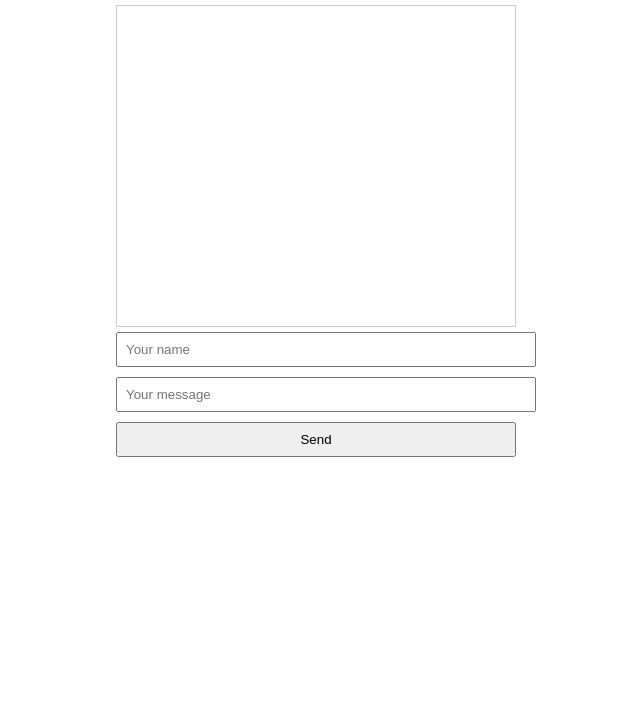
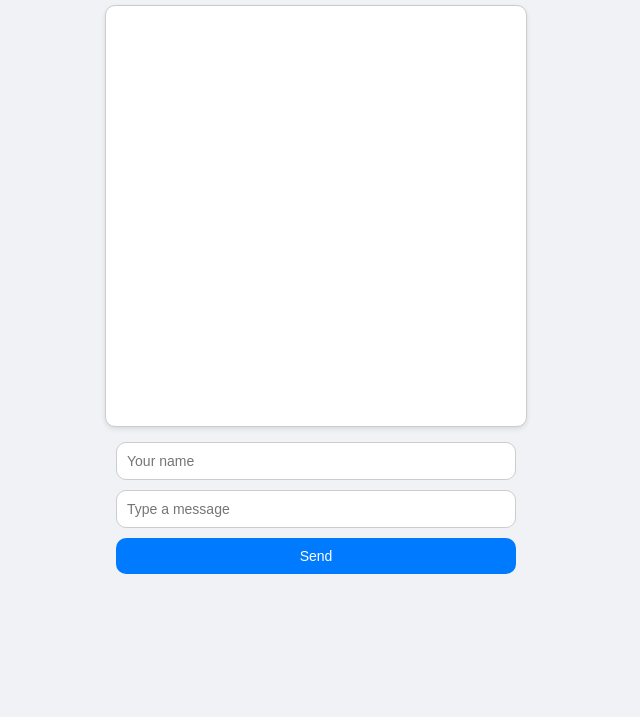
Before and after one commit to Mydhee24/Dheechat, a plain HTML site: page index.html in a window 1280 px wide. Shown: the part 83-800 px from the top of the page, without its empty margins (324-964 px from the left). Drawn offline with Linux system fonts and the light colour scheme; no server answers.

Commit message:
Revamp index.html for improved UI and layout
Updated the chat app's design and structure.

```diff
--- a/index.html
+++ b/index.html
@@ -1,25 +1,102 @@
 <!DOCTYPE html>
-<html>
+<html lang="en">
 <head>
-  <title>Dhee Chat App</title>
   <meta charset="UTF-8">
+  <title>My Cool Chat App</title>
   <style>
-    body { font-family: Arial; max-width: 400px; margin: 40px auto; }
-    #messages { border: 1px solid #ccc; height: 300px; overflow-y: scroll; padding: 10px; }
-    input, button { padding: 8px; margin: 5px 0; width: 100%; }
+    body {
+      font-family: Arial, sans-serif;
+      background-color: #f0f2f5;
+      display: flex;
+      flex-direction: column;
+      align-items: center;
+      margin: 0;
+      padding: 20px;
+    }
+
+    h2 {
+      color: #333;
+    }
+
+    #messages {
+      width: 100%;
+      max-width: 400px;
+      height: 400px;
+      border: 1px solid #ccc;
+      border-radius: 10px;
+      background-color: #fff;
+      overflow-y: scroll;
+      padding: 10px;
+      margin-bottom: 10px;
+      box-shadow: 0 2px 5px rgba(0,0,0,0.1);
+    }
+
+    .message {
+      margin: 5px 0;
+      padding: 8px 12px;
+      border-radius: 15px;
+      max-width: 70%;
+      word-wrap: break-word;
+      display: inline-block;
+    }
+
+    .my-message {
+      background-color: #007bff;
+      color: #fff;
+      align-self: flex-end;
+      float: right;
+      clear: both;
+    }
+
+    .other-message {
+      background-color: #e5e5ea;
+      color: #000;
+      float: left;
+      clear: both;
+    }
+
+    #inputArea {
+      display: flex;
+      flex-direction: column;
+      max-width: 400px;
+      width: 100%;
+    }
+
+    input, button {
+      padding: 10px;
+      margin: 5px 0;
+      border-radius: 10px;
+      border: 1px solid #ccc;
+      width: 100%;
+      box-sizing: border-box;
+      font-size: 14px;
+    }
+
+    button {
+      background-color: #007bff;
+      color: white;
+      border: none;
+      cursor: pointer;
+    }
+
+    button:hover {
+      background-color: #0056b3;
+    }
   </style>
 </head>
 <body>
-  <h2>💬 Dhee Chat</h2>
+  <h2>💬 My Cool Chat App</h2>
   <div id="messages"></div>
-  <input id="nameInput" placeholder="Your name">
-  <input id="messageInput" placeholder="Your message">
-  <button id="sendBtn">Send</button>
+
+  <div id="inputArea">
+    <input id="nameInput" placeholder="Your name">
+    <input id="messageInput" placeholder="Type a message">
+    <button id="sendBtn">Send</button>
+  </div>
 
   <!-- Firebase SDKs -->
   <script src="https://www.gstatic.com/firebasejs/11.0.1/firebase-app.js"></script>
   <script src="https://www.gstatic.com/firebasejs/11.0.1/firebase-database.js"></script>
-
   <script src="app.js"></script>
 </body>
 </html>
```
